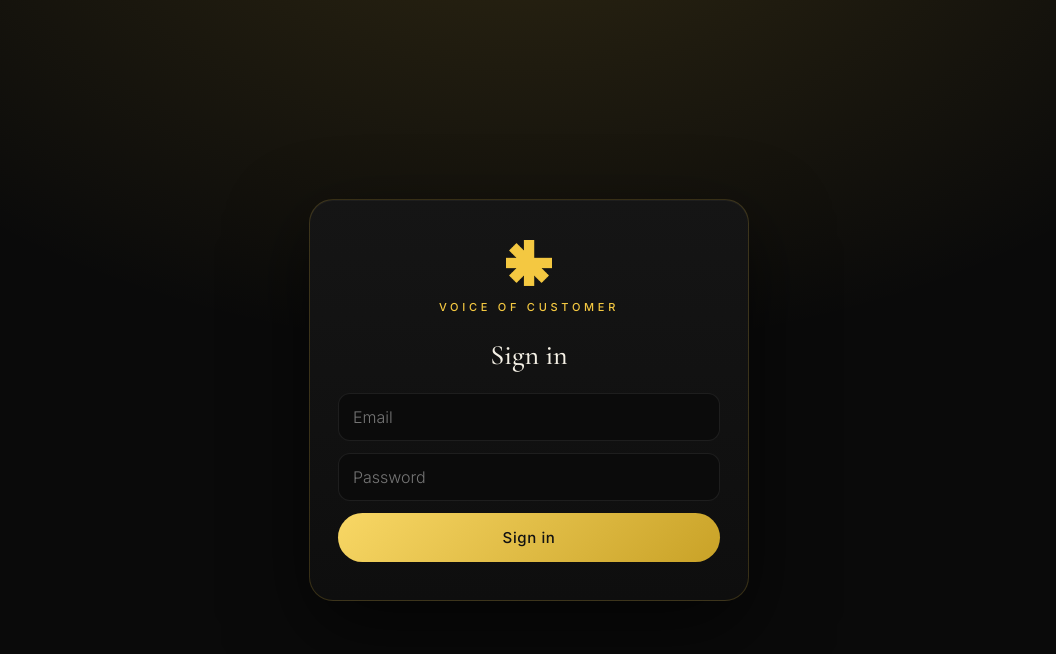
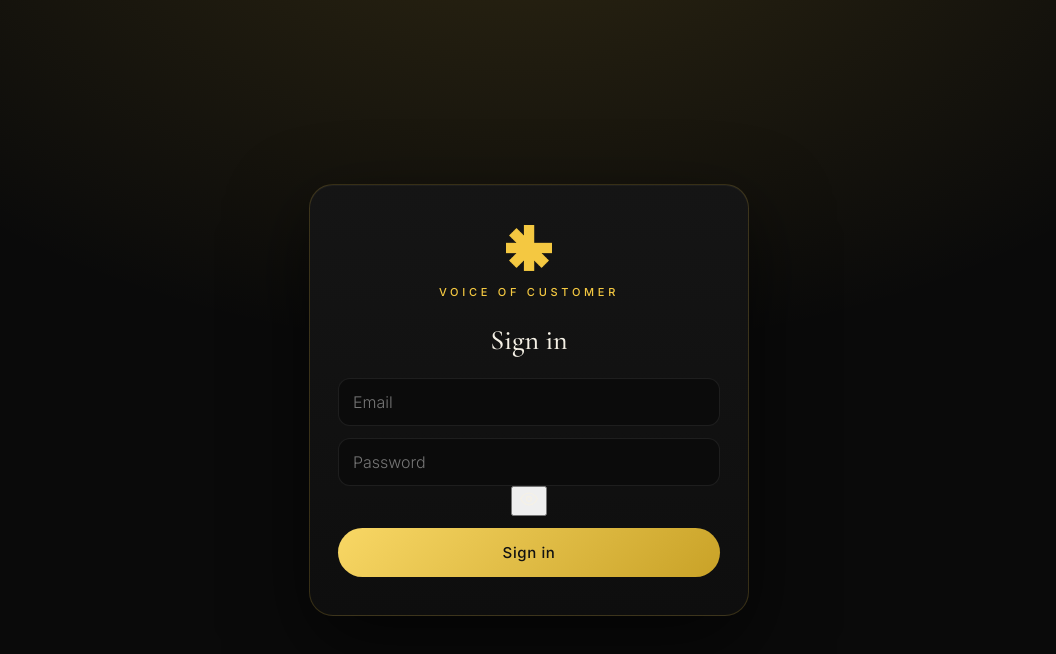
Before and after one commit to nationsskyreports-rgb/Nations-Of-Sky, a Next.js app: page /login in a window 1280 px wide. Shown: the top 654 px of the page, without its empty margins (111-1167 px from the left). Built offline with nearby package versions, Linux system fonts and the light colour scheme; no server answers.

Commit message:
Update LoginForm.js

```diff
--- a/components/LoginForm.js
+++ b/components/LoginForm.js
@@ -4,10 +4,21 @@ import { useState } from 'react';
 import { useRouter } from 'next/navigation';
 import { supabaseBrowser } from '@/lib/supabase-browser';
 
+function Eye({ off }) {
+  return (
+    <svg width="20" height="20" viewBox="0 0 24 24" fill="none" stroke="currentColor" strokeWidth="1.6" strokeLinecap="round" strokeLinejoin="round">
+      <path d="M2 12s3.6-7 10-7 10 7 10 7-3.6 7-10 7S2 12 2 12z" />
+      <circle cx="12" cy="12" r="3" />
+      {off ? <path d="M4 4l16 16" /> : null}
+    </svg>
+  );
+}
+
 export default function LoginForm({ denied }) {
   const router = useRouter();
   const [email, setEmail] = useState('');
   const [password, setPassword] = useState('');
+  const [show, setShow] = useState(false);
   const [error, setError] = useState(denied ? 'This account has no access to the dashboard.' : '');
   const [busy, setBusy] = useState(false);
 
@@ -15,7 +26,10 @@ export default function LoginForm({ denied }) {
     e.preventDefault();
     setBusy(true);
     setError('');
-    const { error: err } = await supabaseBrowser().auth.signInWithPassword({ email, password });
+    const { error: err } = await supabaseBrowser().auth.signInWithPassword({
+      email: email.trim(),
+      password,
+    });
     if (err) {
       setError('Wrong email or password.');
       setBusy(false);
@@ -32,19 +46,30 @@ export default function LoginForm({ denied }) {
         type="email"
         placeholder="Email"
         autoComplete="email"
+        autoCapitalize="none"
         value={email}
         onChange={(e) => setEmail(e.target.value)}
         required
       />
+      <div className="vc-field">
         <input
           className="vc-input"
-        type="password"
+          type={show ? 'text' : 'password'}
           placeholder="Password"
           autoComplete="current-password"
           value={password}
           onChange={(e) => setPassword(e.target.value)}
           required
         />
+        <button
+          type="button"
+          className="vc-eye"
+          aria-label={show ? 'Hide password' : 'Show password'}
+          onClick={() => setShow((s) => !s)}
+        >
+          <Eye off={show} />
+        </button>
+      </div>
       {error ? <p className="vc-error">{error}</p> : null}
       <button className="vc-btn" disabled={busy}>
         {busy ? 'Signing in...' : 'Sign in'}
```
Lines whose indentation alone changed are shown as unchanged.
